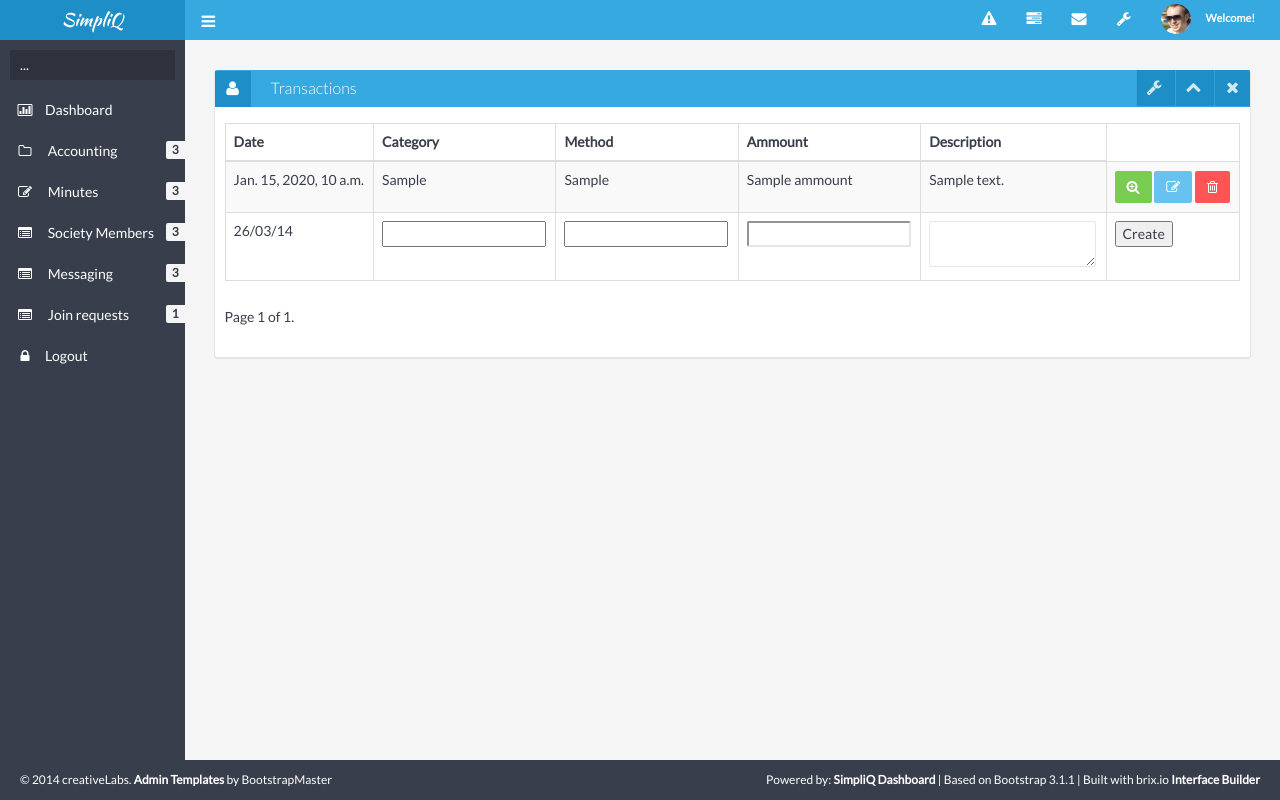
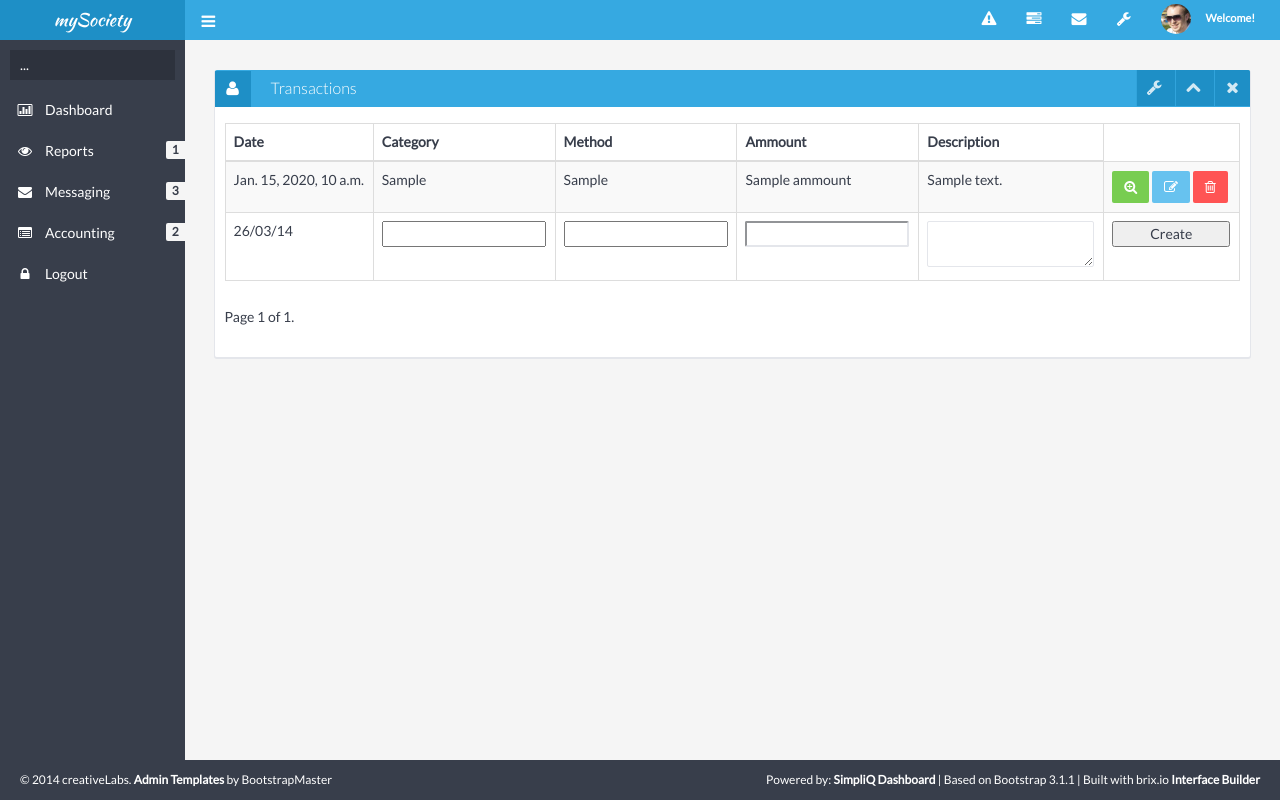
Before and after one commit to CS2014/USM, a Django app: template usm/main/templates/societies/book-keeping.html in a window 1280 px wide. Run offline with Django 3.2, Linux system fonts and the light colour scheme; the template is opened without the code that fills it: most values are stand-ins (such as "Sample title", 1, 10 or a date in 2020); form fields are guessed from the names that the template uses; some libraries are stand-ins or nearby versions.

Commit message:
tidied views

```diff
--- a/usm/accounting/templates/accounting/base.html
+++ b/usm/accounting/templates/accounting/base.html
@@ -54,7 +54,7 @@
 			      <span class="icon-bar"></span>
 			</button>
 			<a id="main-menu-toggle" class="hidden-xs open"><i class="fa fa-bars"></i></a>
-				<a class="navbar-brand col-lg-2 col-sm-1 col-xs-12" href="index.html"><span>SimpliQ</span></a>
+				<a class="navbar-brand col-lg-2 col-sm-1 col-xs-12" href="index.html"><span>mySociety</span></a>
 			<!-- start: Header Menu -->
 			<div class="nav-no-collapse header-nav">
 				<ul class="nav navbar-nav pull-right">
@@ -69,7 +69,7 @@
                         	<li>
                                 <a href="form-elements.html#">
 									<span class="icon blue"><i class="fa fa-user"></i></span>
-									<span class="message">New user registration</span>
+									<span class="message">{{society.name}}</span>
 									<span class="time">1 min</span>
                                 </a>
                             </li>
@@ -332,70 +332,25 @@
 		<div class="container">
 		<div class="row">
 
-			<!-- start: Main Menu -->
+<!-- start: Main Menu -->
 			<div id="sidebar-left" class="col-lg-2 col-sm-1">
 
 				<input type="text" class="search hidden-sm" placeholder="..." />
 
 				<div class="nav-collapse sidebar-nav collapse navbar-collapse bs-navbar-collapse">
 					<ul class="nav nav-tabs nav-stacked main-menu">
+						<li><a href="index.html"><i class="fa fa-bar-chart-o"></i><span class="hidden-sm"> Dashboard</span></a></li>
 						<li>
-							<a href="index.html">
-								<i class="fa fa-bar-chart-o">
-								</i><span class="hidden-sm"> Dashboard</span>
-							</a>
+							<a class="dropmenu" href="index.html#"><i class="fa fa-eye"></i><span class="hidden-sm"> Reports</span> <span class="label">1</span></a>
+							<ul>
+								<li><a class="submenu" href="ui-sliders-progress.html"><i class="fa fa-eye"></i><span class="hidden-sm"> Sliders & Progress</span></a></li>
+								<li><a class="submenu" href="ui-nestable-list.html"><i class="fa fa-eye"></i><span class="hidden-sm"> Nestable Lists</span></a></li>
+								<li><a class="submenu" href="ui-elements.html"><i class="fa fa-eye"></i><span class="hidden-sm"> Elements</span></a></li>
+							</ul>
+							</li>
 						</li>
 						<li>
-							<a class="dropmenu" href="/accounting/accounts/">
-								<i class="fa fa-folder-o"></i>
-								<span class="hidden-sm"> Accounting</span>
-							 <span class="label">3</span>
-							</a>
-							<ul>
-								<li>
-									<a class="submenu" href="/{{ society.slug }}/transactions/">
-										<i class="fa fa-hdd-o"></i>
-										<span class="hidden-sm"> Transactions</span>
-									</a>
-								</li>
-								<li>
-									<a class="submenu" href="/accounting/transaction_categories/">
-										<i class="fa fa-hdd-o"></i>
-										<span class="hidden-sm"> Transaction categories</span>
-									</a>
-								</li>
-								<li>
-									<a class="submenu" href="/accounting/transaction_methods/">
-										<i class="fa fa-envelope"></i>
-										<span class="hidden-sm"> Transaction methods</span>
-									</a>
-								</li>
-								<li>
-									<a class="submenu" href="/accounting/bills/">
-										<i class="fa fa-envelope"></i>
-										<span class="hidden-sm"> Bills</span>
-									</a>
-								</li>
-								<li>
-									<a class="submenu" href="/accounting/invoices/">
-										<i class="fa fa-envelope"></i>
-										<span class="hidden-sm">Invoices</span>
-									</a>
-								</li>
-								<li>
-									<a class="submenu" href="/accounting/grants/">
-										<i class="fa fa-envelope"></i>
-										<span class="hidden-sm">Grants</span>
-									</a>
-								</li>
-							</ul>
-						</li>
-						<li>
-							<a class="dropmenu" href="form-elements.html#">
-								<i class="fa fa-edit"></i>
-								<span class="hidden-sm">Minutes</span>
-								<span class="label">3</span>
-							</a>
+							<a class="dropmenu" href="index.html#"><i class="fa fa-envelope"></i><span class="hidden-sm"> Messaging</span> <span class="label">3</span></a>
 							<ul>
 								<li><a class="submenu" href="form-elements.html"><i class="fa fa-edit"></i><span class="hidden-sm"> Form elements</span></a></li>
 								<li><a class="submenu" href="form-wizard.html"><i class="fa fa-edit"></i><span class="hidden-sm"> Wizard</span></a></li>
@@ -403,53 +358,15 @@
 							</ul>
 						</li>
 						<li>
-							<a class="dropmenu" href="form-elements.html#">
-								<i class="fa fa-list-alt"></i>
-								<span class="hidden-sm"> Society Members</span>
-								<span class="label">3</span>
-							</a>
+							<a class="dropmenu" href="index.html#"><i class="fa fa-list-alt"></i><span class="hidden-sm"> Accounting</span> <span class="label">2</span></a>
 							<ul>
-								<li><a class="submenu" href="charts-flot.html"><i class="fa fa-list-alt"></i><span class="hidden-sm"> Committee</span></a></li>
-								<li><a class="submenu" href="charts-xcharts.html"><i class="fa fa-list-alt"></i><span class="hidden-sm"> View / Search</span></a></li>
-								<li><a class="submenu" href="charts-others.html"><i class="fa fa-list-alt"></i><span class="hidden-sm"> Add New Members(s)</span></a></li>
+								<li><a class="submenu" href="/{{society.slug}}/transactions"><i class="fa fa-list-alt"></i><span class="hidden-sm"> Transactions</span></a></li>
+								<li><a class="submenu" href="charts-xcharts.html"><i class="fa fa-list-alt"></i><span class="hidden-sm"> Graphs</span></a></li>
+								<li><a class="submenu" href="charts-others.html"><i class="fa fa-list-alt"></i><span class="hidden-sm"> Other</span></a></li>
 							</ul>
 
 						</li>
-						<li>
-							<a class="dropmenu" href="form-elements.html#">
-								<i class="fa fa-list-alt"></i>
-								<span class="hidden-sm">  Messaging</span>
-								<span class="label">3</span>
-							</a>
-							<ul>
-								<li>
-									<a class="submenu" href="charts-flot.html">
-										<i class="fa fa-list-alt"></i>
-										<span class="hidden-sm"> Send Texts</span>
-									</a>
-								</li>
-								<li>
-									<a class="submenu" href="charts-xcharts.html">
-										<i class="fa fa-list-alt"></i>
-										<span class="hidden-sm"> Send E-mails</span>
-									</a>
-								</li>
-							</ul>
-						</li>
-						<li>
-							<a href="/{{society.slug}}/member_requests/">
-								<i class="fa fa-list-alt"></i>
-								<span class="hidden-sm">  Join requests</span>
-								<span class="label">{{society.member_requests.count}}</span>
-							</a>
-							<ul>
-								{% for user in society.member_requests.all %}
-									<li><a class="submenu" href="charts-flot.html"><i class="fa fa-list-alt"></i><span class="hidden-sm">
-									{{ user.username }}  {{ user.email }}</span></a></li>
-								{% endfor %}
-							</ul>
-						</li>
-						<li><a href="/logout"><i class="fa fa-lock"></i><span class="hidden-sm"> Logout</span></a></li>
+						<li><a href="login.html"><i class="fa fa-lock"></i><span class="hidden-sm"> Logout</span></a></li>
 					</ul>
 				</div>
 			</div>
--- a/usm/main/templates/societies/book-keeping.html
+++ b/usm/main/templates/societies/book-keeping.html
@@ -91,7 +91,7 @@ border-collapse:collapse;
 										<td style="display: none"> {{ form.account }} </td>
 										<td style="display: none"> {{ form.transaction_category }} </td>
 										<td style="display: none"> {{ form.transaction_method }} </td>
-										<td><input type="submit" value="Create"/></td>
+										<td><input type="submit" value="Create" style="width: 118px"/></td>
 									</form>
 								</tr>
 							</tbody>
```
Also changed, not shown: usm/accounting/views.py (+45 -0 lines), usm/main/urls.py (+14 -13 lines), usm/main/views.py (+34 -56 lines).
